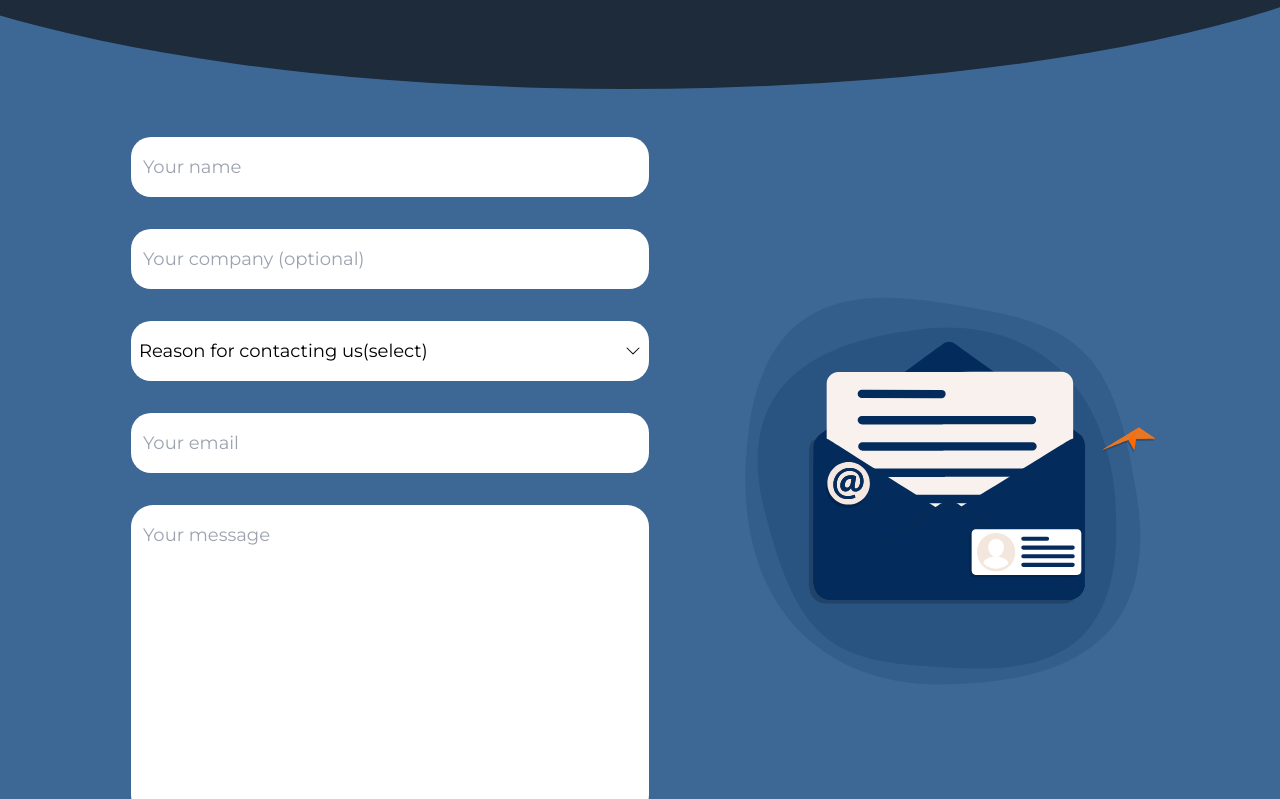
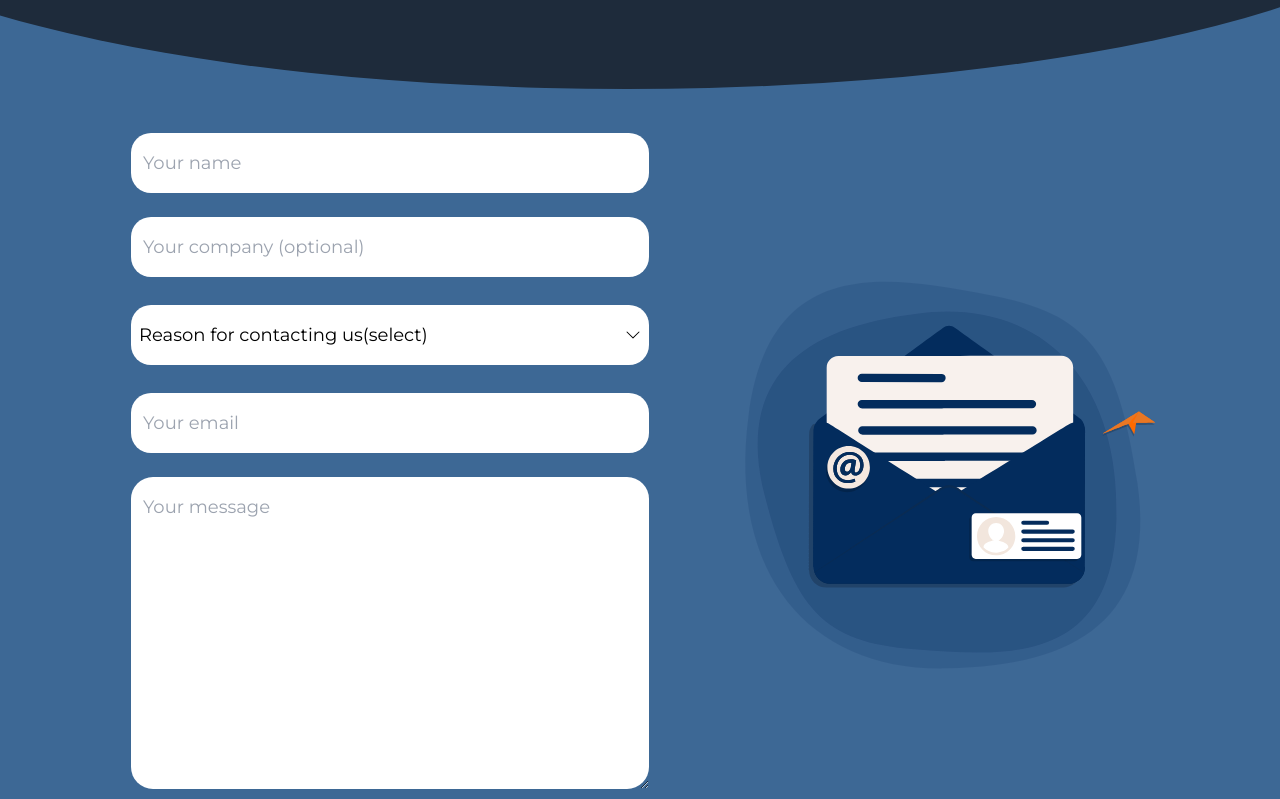
Before and after one commit to bluebird-technologies/bluebird_tech_OLD, a Next.js app: page /contact in a window 1280 px wide. Shown: the part 341-1140 px from the top of the page. Built offline with nearby package versions, Linux system fonts and the light colour scheme.

Commit message:
style updates

```diff
--- a/pages/contact.tsx
+++ b/pages/contact.tsx
@@ -41,12 +41,12 @@ const Contact = () => {
       <div className="flex flex-row px-20 justify-center items-center bg-secondary py-32 -mt-32">
         <form className="flex flex-1 my-8 flex-col items-center justify-center">
           <input
-            className="py-4 my-4 px-3 text-lg rounded-[20px]  w-[518px]"
+            className="py-4 my-3 px-3 text-lg rounded-[20px]  w-[518px]"
             type={'text'}
             placeholder={'Your name'}
           />
           <input
-            className=" py-4 my-4 px-3 font-normal rounded-[20px] text-lg  w-[518px]"
+            className=" py-4 my-3 px-3 font-normal rounded-[20px] text-lg  w-[518px]"
             type={'text'}
             placeholder={'Your company (optional)'}
           />
@@ -56,14 +56,14 @@ const Contact = () => {
             selectedItem={(option) => console.log(option)}
           />
           <input
-            className=" my-4 px-3 rounded-[20px] text-lg py-4 w-[518px]"
+            className=" my-3 px-3 rounded-[20px] text-lg py-4 w-[518px]"
             type={'email'}
             placeholder={'Your email'}
           />
           <textarea
             rows={10}
             cols={50}
-            className="w-[518px] my-4 px-3 py-4 text-lg rounded-[22px] min-h-10"
+            className="w-[518px] my-3 px-3 py-4 text-lg rounded-[22px] min-h-10"
             placeholder="Your message"
           />
           <Button>Send</Button>
```
